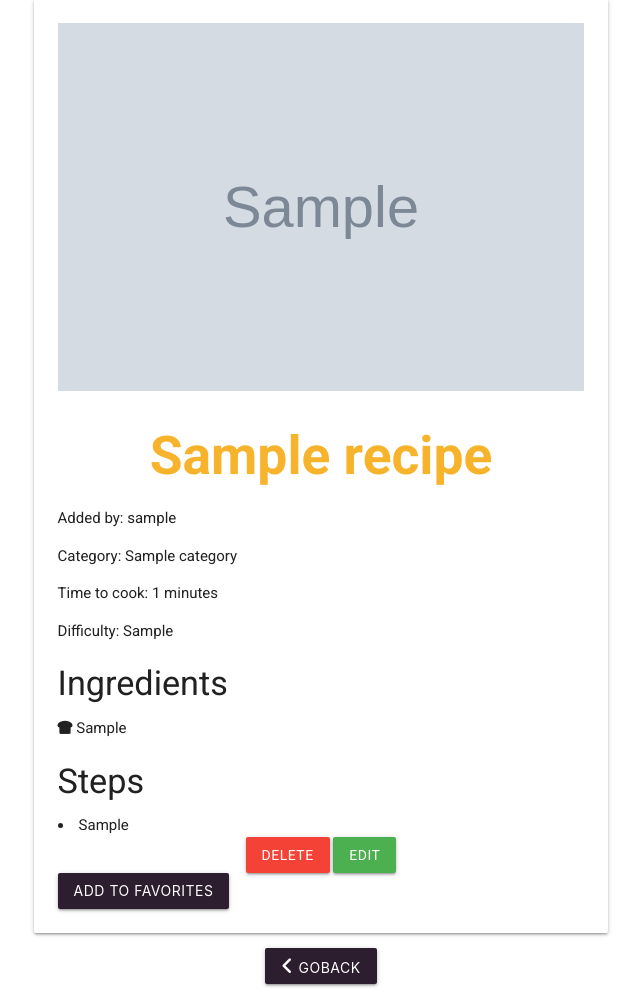
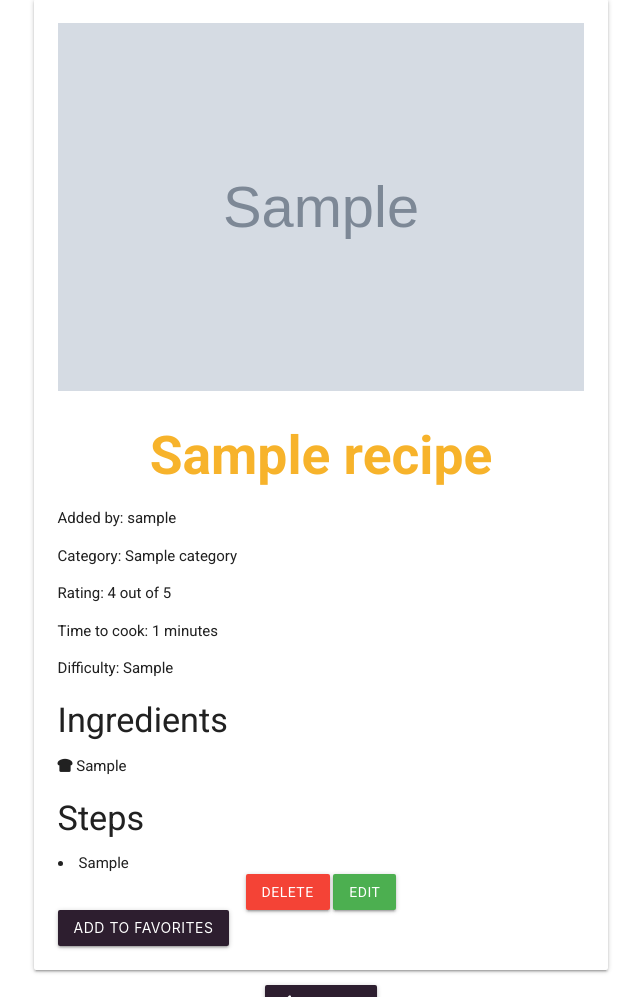
Before and after one commit to mariusmilitaru32/TimeToCook, a Flask app: page /view_recipe/1 in a window 1280 px wide. Shown: the part 147-1144 px from the top of the page, without its empty margins (319-960 px from the left). Run offline with Flask 3, Linux system fonts and the light colour scheme; tables that the repository leaves empty hold one stand-in row (values such as "Sample post"); grey boxes marked "Sample" are stand-in pictures; some libraries are stand-ins or nearby versions.

```diff
--- a/timetocook/templates/view_recipe.html
+++ b/timetocook/templates/view_recipe.html
@@ -12,7 +12,7 @@
             <p>Added by: {{ recipe.user.username }}</p>
 
             <p class="card-preview">Category: {{ recipe.category.category_name }}</p>
-
+            <p>Rating: {{ recipe.rating }} out of 5</p>
             <p>Time to cook: {{recipe.time}} minutes</p>
             <p>Difficulty: {{recipe.difficulty}}</p>
             <h4 class="title">Ingredients</h4>
```
Also changed, not shown: README.md, documentation/features/indexcardpanels.png (added), documentation/features/indexmostrated.png (added).
